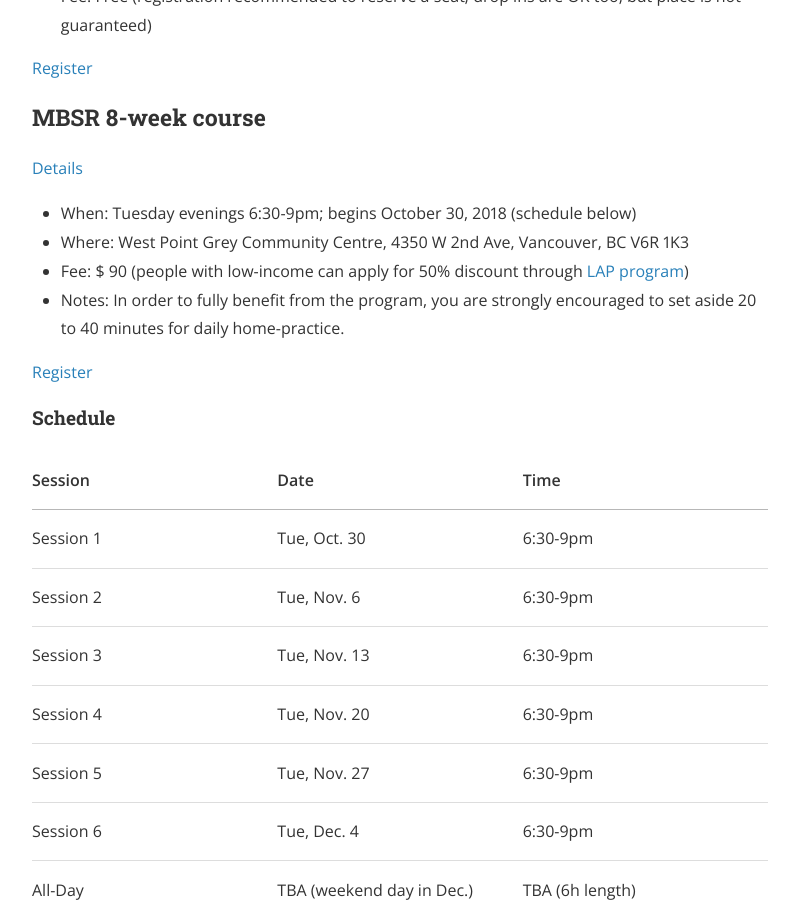
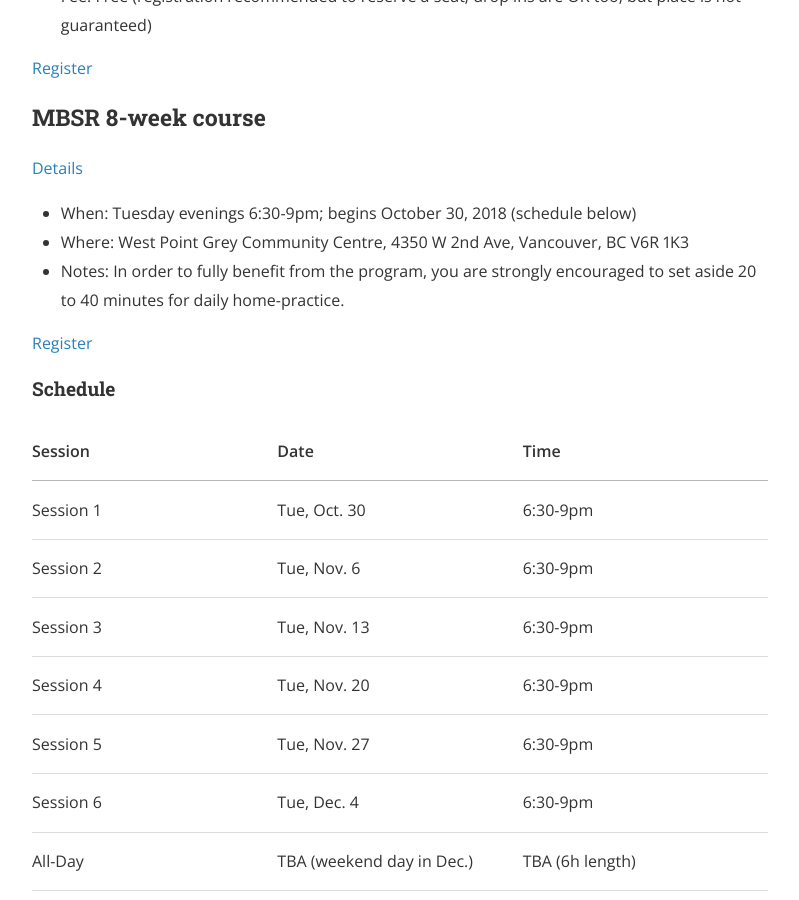
Before and after one commit to mindfulnessone/mindfulnessone.github.io, a Jekyll site: the page built from course-schedule.md, in a window 1280 px wide and 900 px high, scrolled down 508 px. Shown: the whole window, without its empty margins (240-1039 px from the left). Built offline with Jekyll 4.4.1, drawn with Linux system fonts in a browser that asks for light colours; nearby versions of some CDN libraries.

Commit message:
Update course-schedule.md

```diff
--- a/course-schedule.md
+++ b/course-schedule.md
@@ -20,7 +20,6 @@ Attending the 1.5 hour free information session will give you a taste of what mi
 [Details](/mbsr/)
 - When: Tuesday evenings 6:30-9pm; begins October 30, 2018 (schedule below)
 - Where: West Point Grey Community Centre, 4350 W 2nd Ave, Vancouver, BC V6R 1K3
-- Fee: $ 90 (people with low-income can apply for 50% discount through [LAP program](https://vancouver.ca/parks-recreation-culture/leisure-access-card.aspx))
 - Notes: In order to fully benefit from the program, you are strongly encouraged to set aside 20 to 40 minutes for daily home-practice.
 
 [Register](/register-8week-mbsr/)
```
